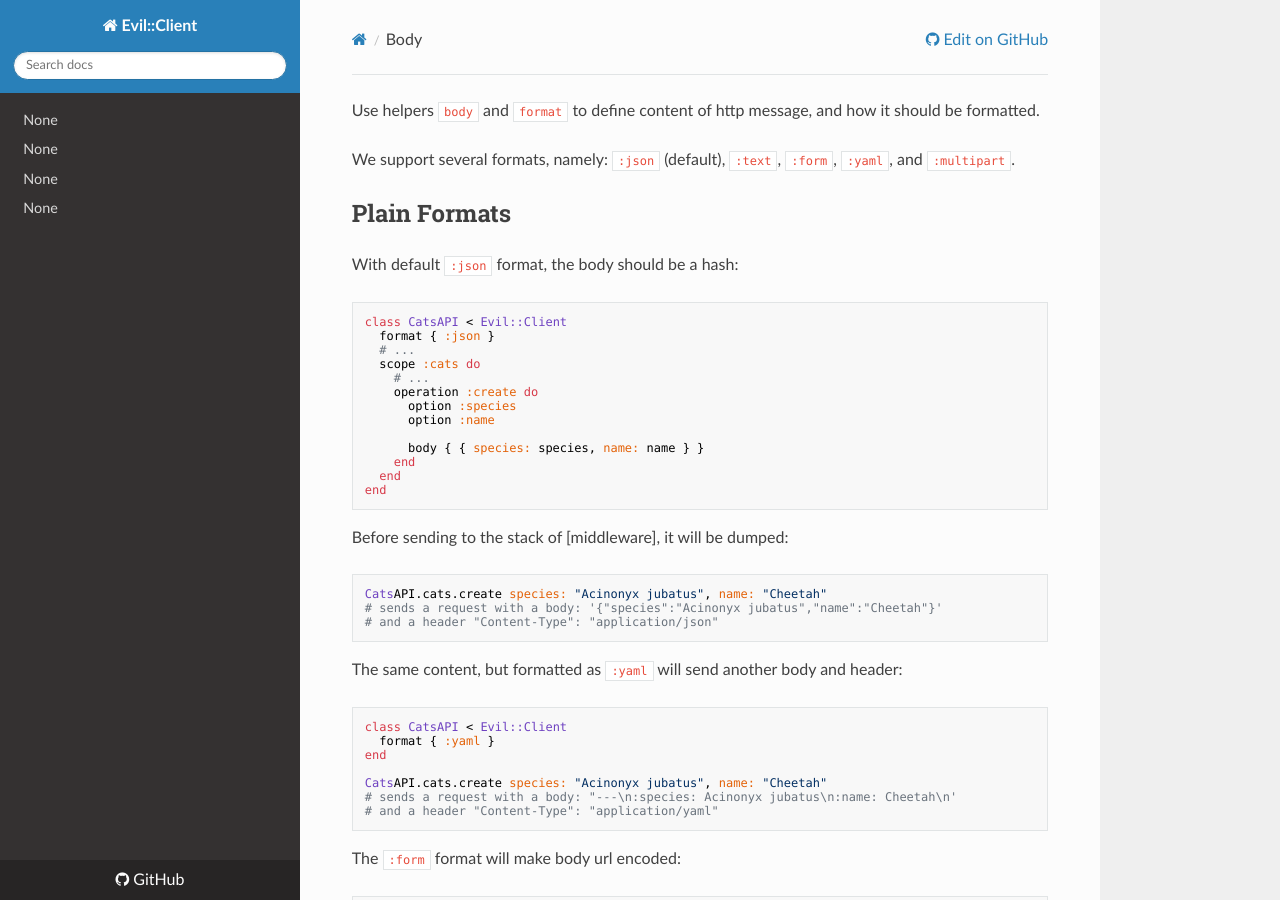
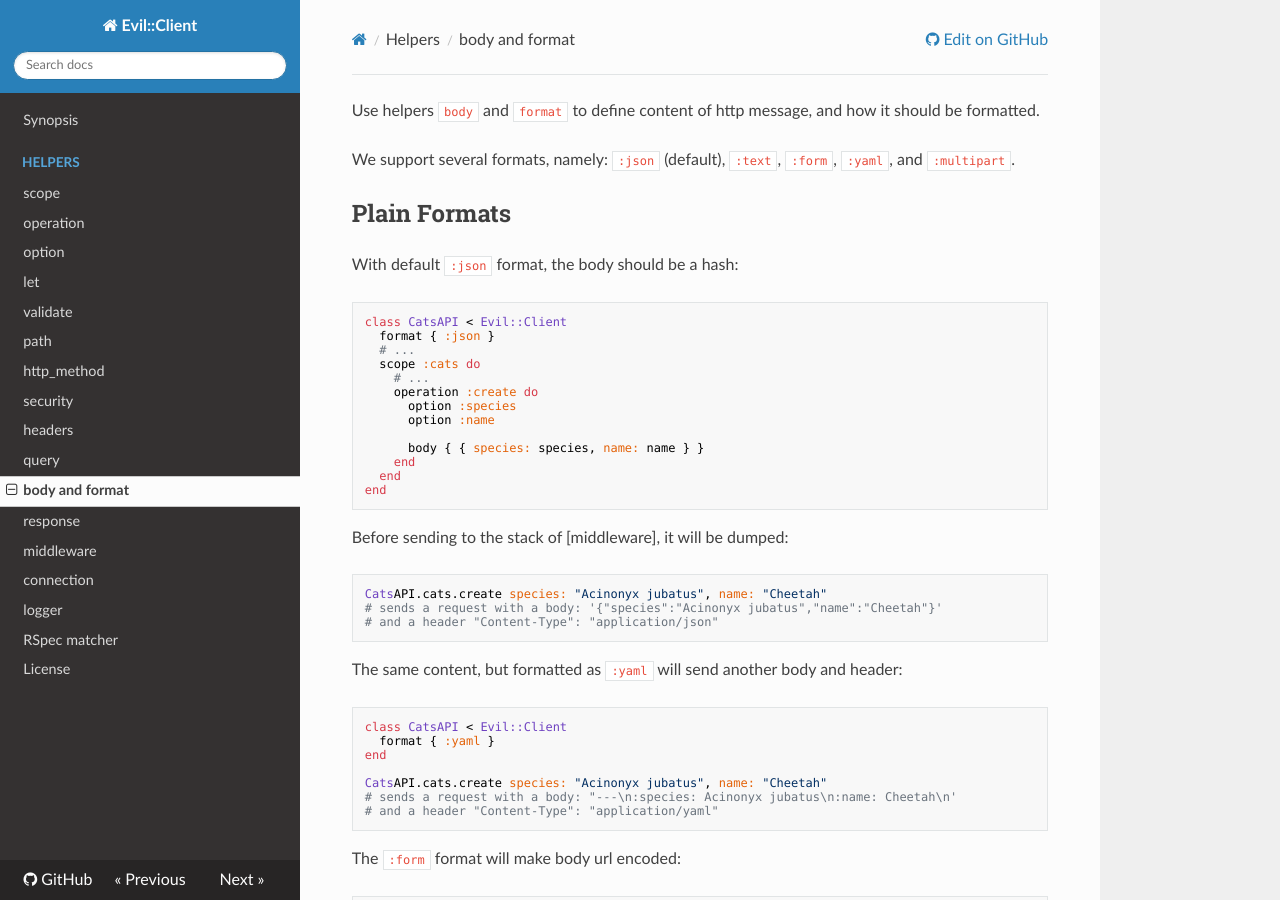
Before and after one commit to evilmartians/evil-client, an MkDocs documentation site: the page built from docs/helpers/body.md, in a window 1280 px wide and 900 px high. Built offline with MkDocs 1.6.1, drawn with Linux system fonts in a browser that asks for light colours; nearby versions of some CDN libraries; old or Windows-style settings are respelled for this version of MkDocs.

Commit message:
Fix mkdocs.yml

```diff
--- a/mkdocs.yml
+++ b/mkdocs.yml
@@ -6,22 +6,22 @@ repo_url: https://github.com/nepalez/evil-client
 site_author: Andrew Kozin
 theme: readthedocs
 pages:
-  Synopsis: index.md
-  Helpers:
-    scope:             helpers/scope.md
-    operation:         helpers/operation.md
-    option:            helpers/option.md
-    let:               helpers/let.md
-    validate:          helpers/validate.md
-    path:              helpers/path.md
-    http_method:       helpers/http_method.md
-    security:          helpers/security.md
-    headers:           helpers/headers.md
-    query:             helpers/query.md
-    'body and format': helpers/body.md
-    response:          helpers/response.md
-    middleware:        helpers/middleware.md
-    connection:        helpers/connection.md
-    logger:            helpers/logger.md
-  'RSpec matcher':     rspec.md
-  License: license.md
+  - Synopsis: index.md
+  - Helpers:
+    - scope:             helpers/scope.md
+    - operation:         helpers/operation.md
+    - option:            helpers/option.md
+    - let:               helpers/let.md
+    - validate:          helpers/validate.md
+    - path:              helpers/path.md
+    - http_method:       helpers/http_method.md
+    - security:          helpers/security.md
+    - headers:           helpers/headers.md
+    - query:             helpers/query.md
+    - 'body and format': helpers/body.md
+    - response:          helpers/response.md
+    - middleware:        helpers/middleware.md
+    - connection:        helpers/connection.md
+    - logger:            helpers/logger.md
+  - 'RSpec matcher':     rspec.md
+  - License: license.md
```
